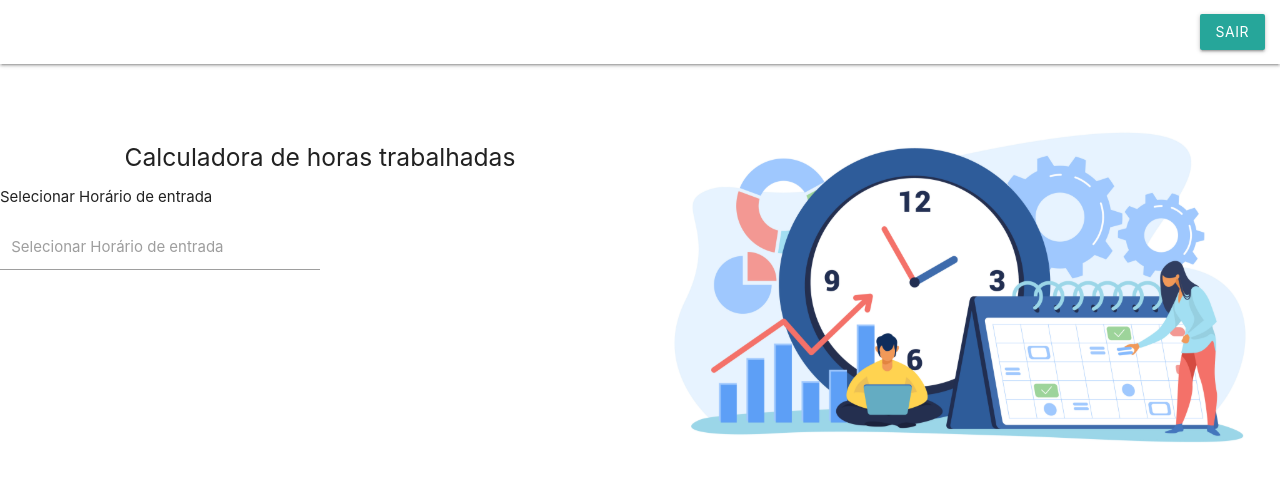
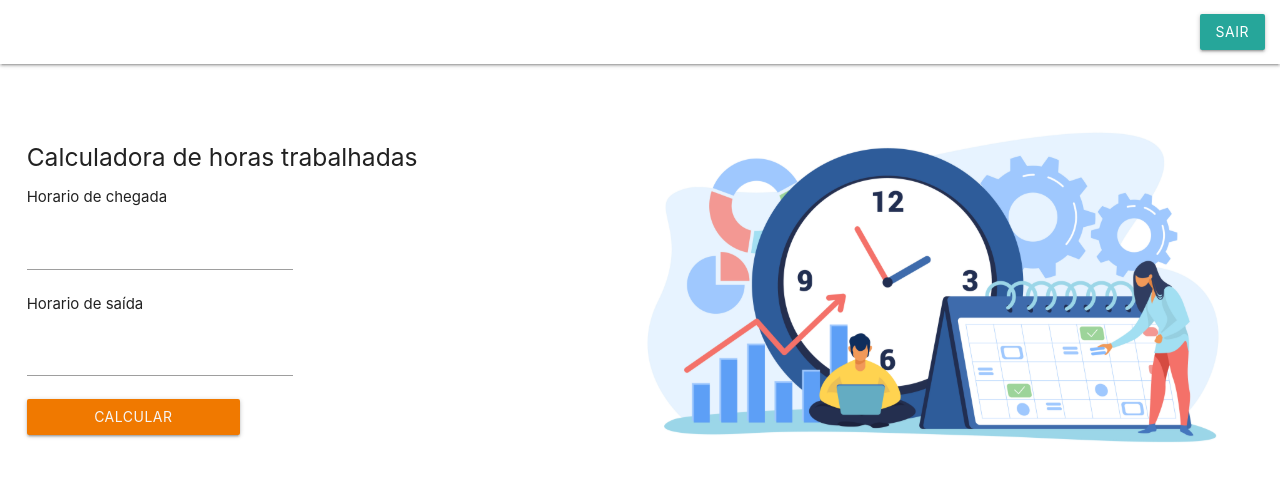
Before and after one commit to mwerneck1956/calculadora-horas-trabalho-frontend, a React (Create React App) app: page / in a window 1280 px wide. Shown: the top 480 px of the page. Built offline with nearby package versions, Linux system fonts and the light colour scheme.

Commit message:
Criado componente de escolher horas

```diff
--- a/src/App.css
+++ /dev/null
@@ -1,38 +0,0 @@
-.App {
-  text-align: center;
-}
-
-.App-logo {
-  height: 40vmin;
-  pointer-events: none;
-}
-
-@media (prefers-reduced-motion: no-preference) {
-  .App-logo {
-    animation: App-logo-spin infinite 20s linear;
-  }
-}
-
-.App-header {
-  background-color: #282c34;
-  min-height: 100vh;
-  display: flex;
-  flex-direction: column;
-  align-items: center;
-  justify-content: center;
-  font-size: calc(10px + 2vmin);
-  color: white;
-}
-
-.App-link {
-  color: #61dafb;
-}
-
-@keyframes App-logo-spin {
-  from {
-    transform: rotate(0deg);
-  }
-  to {
-    transform: rotate(360deg);
-  }
-}
--- a/src/App.js
+++ b/src/App.js
@@ -1,7 +1,4 @@
 import React from 'react';
-import logo from './logo.svg';
-import './App.css';
-import {Button} from 'react-materialize'
 import Header from './components/Header'
 import WorkTimeCalculator from './Sections/WorkTimeCalculator'
 function App() {
--- a/src/Sections/WorkTimeCalculator.js
+++ b/src/Sections/WorkTimeCalculator.js
@@ -4,17 +4,18 @@ import React from "react";
 import useWindowSize from "../CustomHooks/useWindowSize";
 
 //Compontes do materialize
-import { Row, Col, Button, Select, TimePicker } from "react-materialize";
+import { Row, Col, Button, Select } from "react-materialize";
+
+//Components Customizados criados para o projeto
+import { TimeInput } from "../components/index";
 
 //Utilizando grid do material-ui para definir o layout
 import { Grid, TextField } from "@material-ui/core";
 
+//Ilustração de tempo utilizada na pagina
 import timeIlustration from "../assets/imgs/HorarioIlustration.svg";
 export default function WorkTimeCalculator() {
   const size = useWindowSize();
-  {
-    console.log(size);
-  }
   return (
     <Grid
       justify={size.width > 966 ? "space-around" : "center"}
@@ -22,38 +23,27 @@ export default function WorkTimeCalculator() {
       direction="row"
       style={{ marginTop: "5%" }}
     >
-      <Grid item md={6} lg={6} xl={6}>
+      <Grid item md={6} lg={5} xl={6}>
         <h5>Calculadora de horas trabalhadas</h5>
-        <Grid md = {5} lg={6} xl ={4}>
-          <p style={{textAlign:"initial"}}>
-            Selecionar Horário de entrada
-          </p>
-          <TimePicker
-            label ="Selecionar Horário de entrada"
-            id="TimePicker-13"
-            options={{
-              autoClose: false,
-              container: null,
-              defaultTime: "now",
-              duration: 350,
-              fromNow: 0,
-              i18n: {
-                cancel: "Cancel",
-                clear: "Clear",
-                done: "Ok",
-              },
-              onCloseEnd: null,
-              onCloseStart: null,
-              onOpenEnd: null,
-              onOpenStart: null,
-              onSelect: null,
-              showClearBtn: false,
-              twelveHour: false,
-              vibrate: true,
+        <Grid direction="row">
+          <Grid md={5} lg={6} xl={4}>
+            <TimeInput label="Horario de chegada" />
+          </Grid>
+          <Grid md={5} lg={6} xl={4}>
+            <TimeInput label="Horario de saída" />
+          </Grid>
+        </Grid>
+        <Grid xl={6} container direction="row">
+          <Button
+            style={{
+              width: "40%",
+              backgroundColor: "#F07900",
+              color: "whitesmoke",
             }}
-          />
+          >
+            Calcular
+          </Button>
         </Grid>
-
         {/*
          <Grid xl={6}>
           <TextField
@@ -66,17 +56,7 @@ export default function WorkTimeCalculator() {
             }}
           />
         </Grid>
-        <Grid xl={6} container direction="row">
-          <Button
-            style={{
-              width: "40%",
-              backgroundColor: "#F07900",
-              color: "whitesmoke",
-            }}
-          >
-            Calcular
-          </Button>
-        </Grid> */}
+         */}
       </Grid>
       <Grid item className="center-align" md={6} lg={6} xl={5}>
         <img
--- a/src/components/Label.js
+++ b/src/components/Label.js
@@ -0,0 +1,6 @@
+import styled from 'styled-components'
+
+export  const Label = styled.p`
+  background-color :
+
+`
--- /dev/null
+++ b/src/components/TimeInput.js
@@ -0,0 +1,35 @@
+import React, { Fragment } from "react";
+
+//Componente Base
+import {TimePicker} from 'react-materialize'
+
+export function TimeInput(props) {
+  return (
+    <Fragment>
+      <p style={{ textAlign: "initial" }}>{props.label}</p>
+      <TimePicker
+        id="TimePicker-13"
+        options={{
+          autoClose: false,
+          container: null,
+          defaultTime: "now",
+          duration: 350,
+          fromNow: 0,
+          i18n: {
+            cancel: "Cancel",
+            clear: "Clear",
+            done: "Ok",
+          },
+          onCloseEnd: null,
+          onCloseStart: null,
+          onOpenEnd: null,
+          onOpenStart: null,
+          onSelect: (hour,minute) => props.onSelect(hour,minute),
+          showClearBtn: false,
+          twelveHour: false,
+          vibrate: true,
+        }}
+      />
+    </Fragment>
+  );
+}
--- /dev/null
+++ b/src/components/index.js
@@ -0,0 +1 @@
+export * from './TimeInput'
```
Also changed, not shown: src/components/Header.js (+12 -8 lines), src/logo.svg (deleted).
